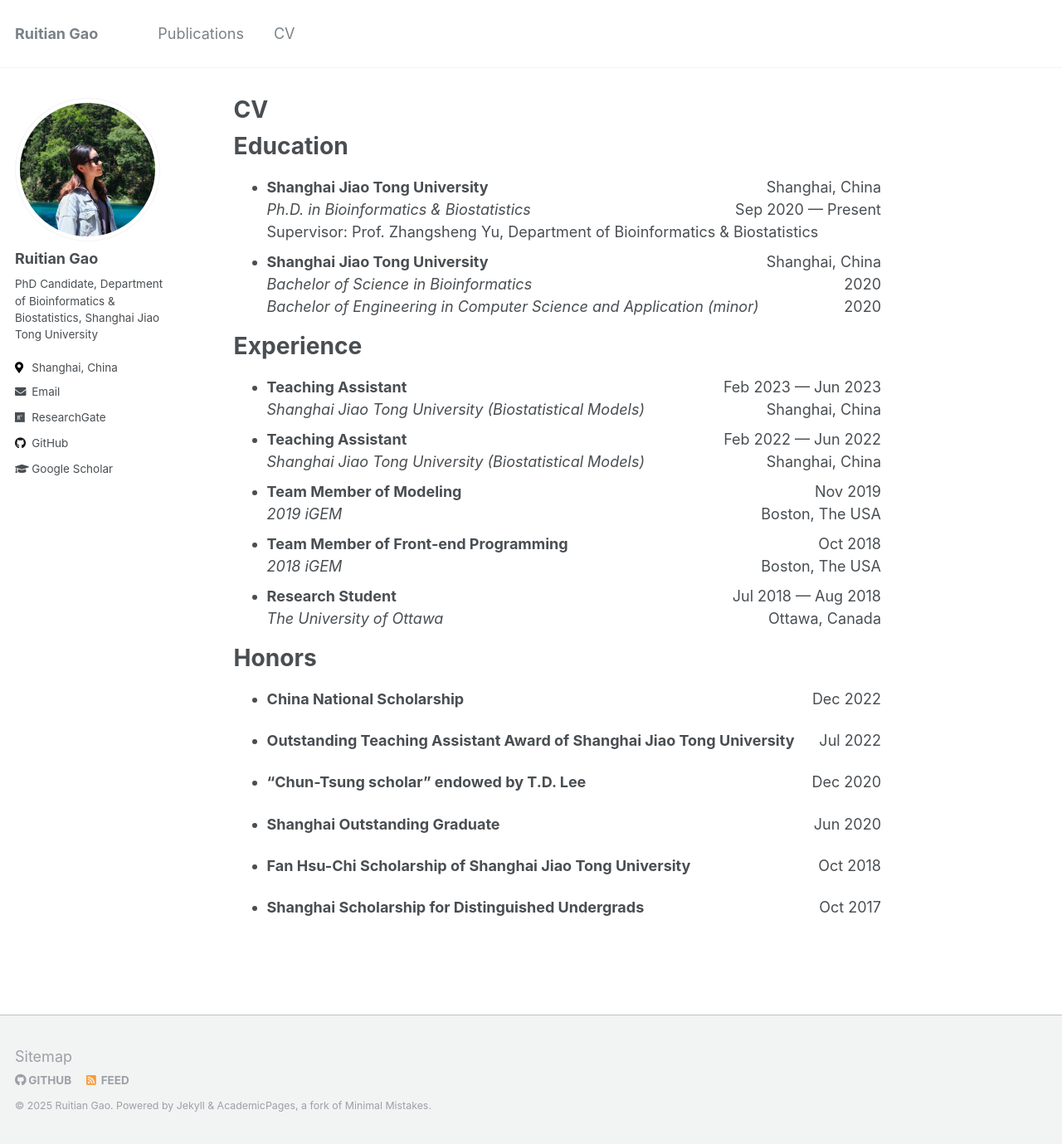
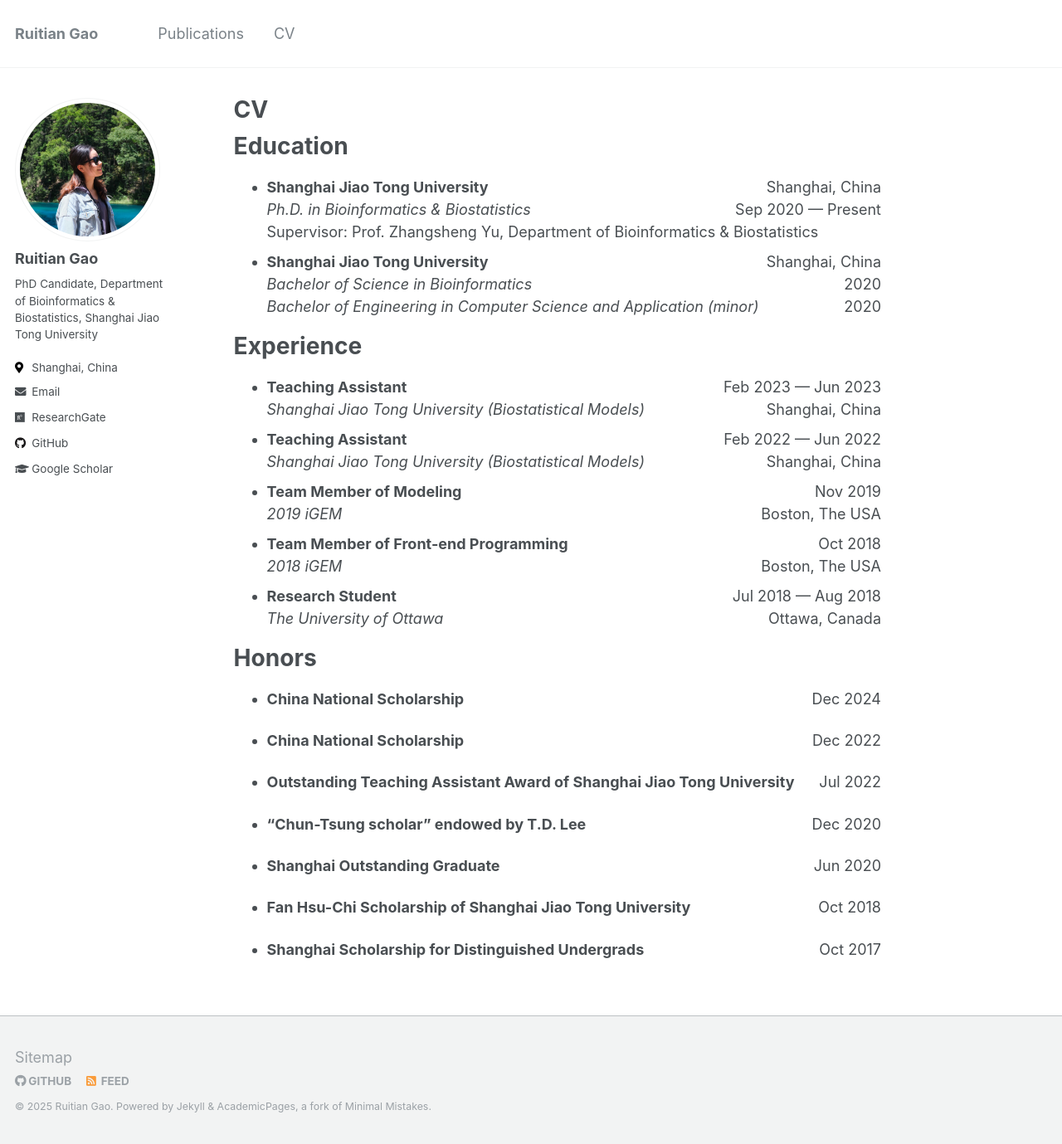
Before and after one commit to ruitian-olivia/ruitian-olivia.github.io, a Jekyll site: the page built from _pages/cv.md, in a window 1280 px wide and 1379 px high. Shown: the whole window at 83% size. Built offline with Jekyll 4.4.1, drawn with Linux system fonts in a browser that asks for light colours.

Commit message:
Update cv.md

```diff
--- a/_pages/cv.md
+++ b/_pages/cv.md
@@ -34,6 +34,8 @@ _2018 iGEM_ <span style="float:right;"> Boston, The USA </span><br/>
 
 Honors
 ======
+* **China National Scholarship** <span style="float:right;"> Dec 2024 </span><br/>
+
 * **China National Scholarship** <span style="float:right;"> Dec 2022 </span><br/>
 
 * **Outstanding Teaching Assistant Award of Shanghai Jiao Tong University** <span style="float:right;"> Jul 2022 </span><br/>
```
